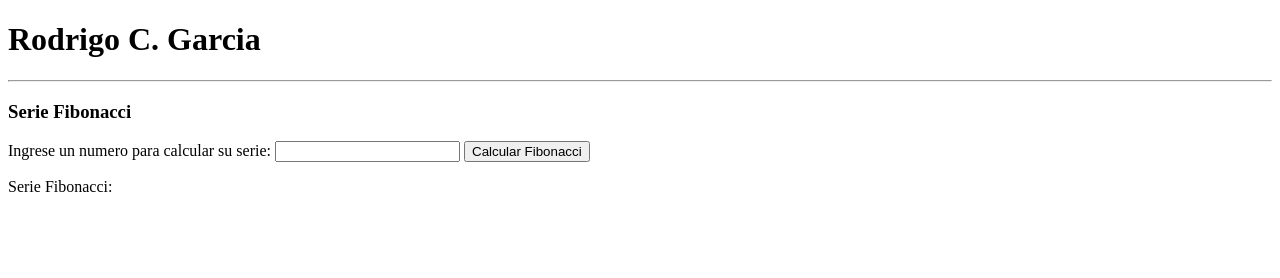
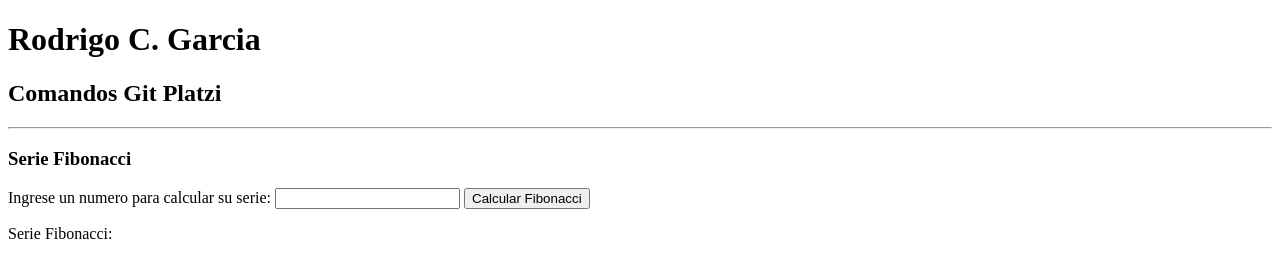
Before and after one commit to 023AR/Practicas-JavaScript, a plain HTML site: page Practica_4/index.html in a window 1280 px wide. Drawn offline with Linux system fonts and the light colour scheme.

Commit message:
Titulo 2, comandos git

```diff
--- a/Practica_4/index.html
+++ b/Practica_4/index.html
@@ -8,6 +8,7 @@
 </head>
 <body>
   <h1>Rodrigo C. Garcia</h1>
+  <h2>Comandos Git Platzi</h2>
   <hr>
   <h3>Serie Fibonacci</h3>
   <label for="">Ingrese un numero para calcular su serie: </label>
```
